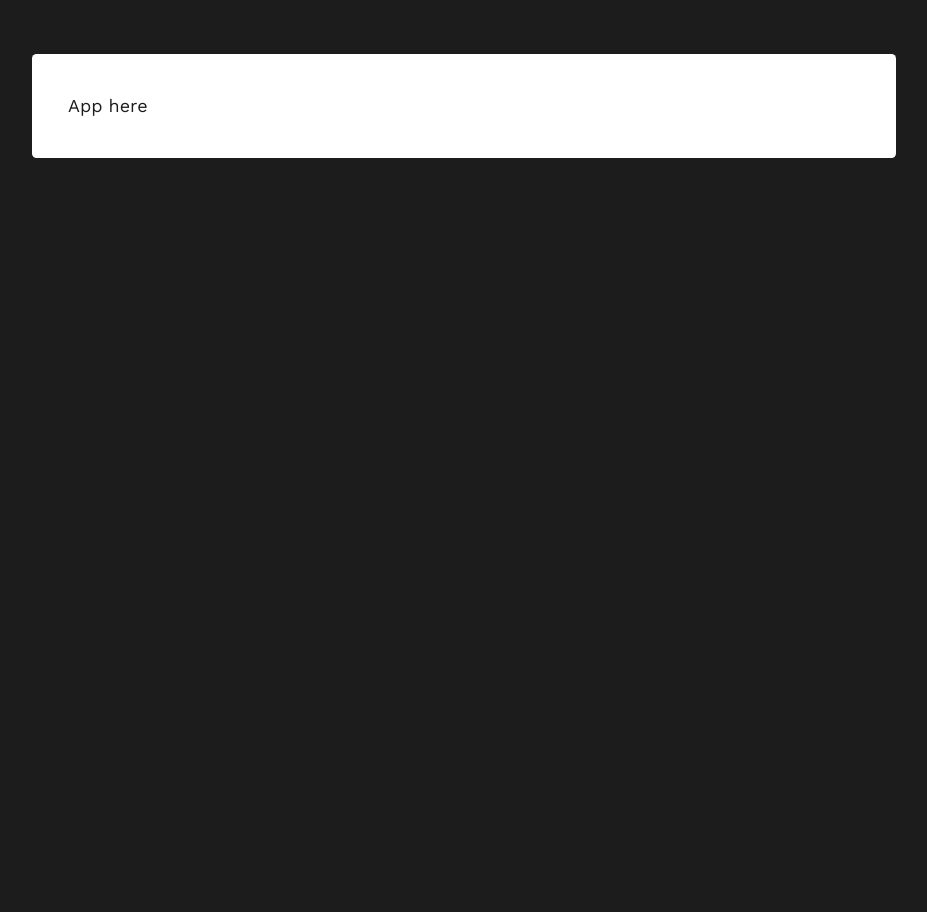
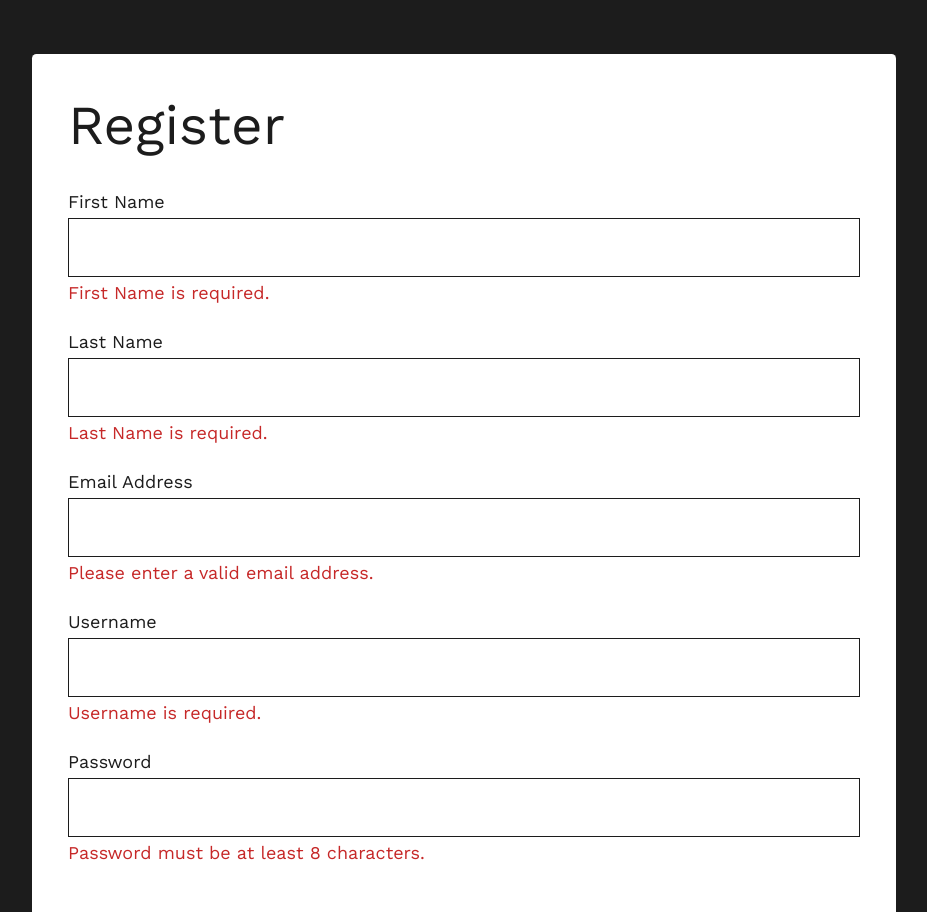
Before and after one commit to jdmoyers/sampleform, a React (Create React App) app: page / in a window 1280 px wide. Shown: the top 912 px of the page, without its empty margins (176-1103 px from the left). Before the commit the page ends 800 px from the top, so only its background shows below. Built offline with nearby package versions, Linux system fonts and the light colour scheme.

Commit message:
Stopping for the night. General code done

```diff
--- a/src/App.tsx
+++ b/src/App.tsx
@@ -1,14 +1,15 @@
 import { FC } from 'react';
 import { ThemeProvider } from '@emotion/react';
-import Box from './Components/Box';
+
 import { lightTheme } from './theme';
 import GlobalStyles from './GlobalStyles';
+import Register from './Pages/Register';
 
 const App: FC = () => {
   return (
     <ThemeProvider theme={lightTheme}>
       <GlobalStyles />
-      <Box>App here</Box>
+      <Register />
     </ThemeProvider>
   );
 };
--- a/src/Components/Button.tsx
+++ b/src/Components/Button.tsx
@@ -1,7 +1,22 @@
 import styled from '@emotion/styled';
 
-const Button = styled.button`
-  border: 1px solid black;
-`;
+const Button = styled.button(({ theme }) => {
+  const { breakpoints, colors, sizes, typography } = theme;
+
+  return `
+    background-color: ${colors.primary.regular};
+    border: 1px solid ${colors.primary.dark};
+    color: ${colors.text.onPrimary.regular};
+    font-size: ${typography.size.sm};
+    font-weight: ${typography.weight.regular};
+    padding: ${sizes.space.xs} ${sizes.space.md};
+    text-transform: uppercase;
+
+    @media screen and (min-width: ${breakpoints.md}) {
+      font-size: ${typography.size.reg};
+      padding: ${sizes.space.sm} ${sizes.space.lg};
+    }
+  `;
+});
 
 export default Button;
--- /dev/null
+++ b/src/Components/ButtonRow.tsx
@@ -0,0 +1,14 @@
+import styled from '@emotion/styled';
+
+const ButtonRow = styled.div(({ theme }) => {
+  const { sizes } = theme;
+
+  return `
+    display: flex;
+    flex-flow: row nowrap;
+    justify-content: center;
+    padding: ${sizes.space.lg} 0;
+  `;
+});
+
+export default ButtonRow;
--- /dev/null
+++ b/src/Components/FormField.tsx
@@ -0,0 +1,40 @@
+import { FC, ChangeEvent } from 'react';
+import InputRow from './InputRow';
+import InputText from './InputText';
+import Label from './Label';
+import ValidationMessage from './ValidationMessage';
+
+interface FormInput {
+  name: string;
+  value: string;
+  errorMessage: string | boolean;
+  valid: boolean;
+  label: string;
+  type: 'number' | 'text' | 'email' | 'password';
+  required: boolean;
+  changeHandler: (event: ChangeEvent<HTMLInputElement>) => void;
+}
+
+const FormField: FC<{ fieldData: FormInput }> = ({ fieldData }) => {
+  return (
+    <InputRow>
+      <Label htmlFor={`${fieldData.name}`}>{fieldData.label}</Label>
+
+      <InputText
+        type={`${fieldData.type}`}
+        name={`${fieldData.name}`}
+        id={`${fieldData.name}`}
+        aria-describedby={fieldData.valid ? `${fieldData.name}Validation` : undefined}
+        value={fieldData.value}
+        required={fieldData.required}
+        onChange={fieldData.changeHandler}
+      />
+
+      <ValidationMessage id={`${fieldData.name}Validation`}>
+        {fieldData.valid && fieldData.errorMessage}
+      </ValidationMessage>
+    </InputRow>
+  );
+};
+
+export default FormField;
--- /dev/null
+++ b/src/Components/InputRow.tsx
@@ -0,0 +1,18 @@
+import styled from '@emotion/styled';
+
+const InputRow = styled.div(({ theme }) => {
+  const { breakpoints, sizes } = theme;
+
+  return `
+    display: flex;
+    flex-flow: column nowrap;
+    justify-content: flex-start;
+    margin: 0 0 ${sizes.space.xs};
+
+    @media screen and (min-width: ${breakpoints.md}) {
+      margin: 0 0 ${sizes.space.sm};
+    }
+  `;
+});
+
+export default InputRow;
--- /dev/null
+++ b/src/Components/InputText.tsx
@@ -0,0 +1,24 @@
+import styled from '@emotion/styled';
+import { InputHTMLAttributes } from 'react';
+
+export interface IInputText extends InputHTMLAttributes<HTMLInputElement> {
+  type: 'text' | 'email' | 'password' | 'number';
+}
+
+const InputText = styled.input<IInputText>(({ theme }) => {
+  const { breakpoints, colors, sizes, typography } = theme;
+
+  return `
+    border: 1px solid ${colors.text.onSurface};
+    font-size: ${typography.size.sm};
+    padding: ${sizes.space.xs};
+    width: 100%;
+
+    @media screen and (min-width: ${breakpoints.md}) {
+      font-size: ${typography.size.reg};
+      padding: ${sizes.space.sm};
+    }
+  `;
+});
+
+export default InputText;
--- /dev/null
+++ b/src/Components/Label.tsx
@@ -0,0 +1,12 @@
+import styled from '@emotion/styled';
+
+const Label = styled.label(({ theme }) => {
+  const { typography } = theme;
+
+  return `
+    color: inherit;
+    font-size: ${typography.size.reg};
+  `;
+});
+
+export default Label;
--- /dev/null
+++ b/src/Components/ValidationMessage.tsx
@@ -0,0 +1,18 @@
+import styled from '@emotion/styled';
+
+const ValidationMessage = styled.div(({ theme }) => {
+  const { breakpoints, colors, typography } = theme;
+
+  return `
+    color: ${colors.error};
+    font-size: ${typography.size.sm};
+    min-height: 1.4rem;
+
+    @media screen and (min-width: ${breakpoints.md}) {
+      font-size: ${typography.size.reg};
+      min-height: 1.75rem;
+    }
+  `;
+});
+
+export default ValidationMessage;
--- /dev/null
+++ b/src/Pages/Register.tsx
@@ -0,0 +1,114 @@
+import { FC, FormEvent, ChangeEvent, useState } from 'react';
+import Box from '../Components/Box';
+import Button from '../Components/Button';
+import ButtonRow from '../Components/ButtonRow';
+import FormField from '../Components/FormField';
+import { validateField } from '../Utils/validateField';
+
+const Register: FC = () => {
+  const initialState = {
+    firstName: { value: '', valid: true },
+    lastName: { value: '', valid: true },
+    email: { value: '', valid: true },
+    username: { value: '', valid: true },
+    password: { value: '', valid: true },
+  };
+
+  const [formState, setFormState] = useState(initialState);
+
+  const changeHandler = (event: ChangeEvent<HTMLInputElement>): void => {
+    console.log('event', event);
+
+    const { name, value, type } = event.target;
+
+    if (!validateField(type, value)) {
+      setFormState({ ...formState, [name]: { value, valid: true } });
+    } else {
+      setFormState({ ...formState, [name]: { value, valid: false } });
+    }
+  };
+
+  const submitHandler = (event: FormEvent<HTMLFormElement>) => {
+    event.preventDefault();
+    if (formState.firstName.value) console.log('formState', formState);
+  };
+
+  return (
+    <Box>
+      <h1>Register</h1>
+
+      <form id="register" onSubmit={submitHandler}>
+        <FormField
+          fieldData={{
+            name: 'firstName',
+            label: 'First Name',
+            type: 'text',
+            value: formState.firstName.value,
+            required: true,
+            errorMessage: 'First Name is required.',
+            valid: formState.firstName.valid,
+            changeHandler,
+          }}
+        />
+
+        <FormField
+          fieldData={{
+            name: 'lastName',
+            label: 'Last Name',
+            type: 'text',
+            value: formState.lastName.value,
+            required: true,
+            errorMessage: 'Last Name is required.',
+            valid: formState.lastName.valid,
+            changeHandler,
+          }}
+        />
+
+        <FormField
+          fieldData={{
+            name: 'email',
+            label: 'Email Address',
+            type: 'email',
+            value: formState.email.value,
+            required: true,
+            errorMessage: 'Please enter a valid email address.',
+            valid: formState.email.valid,
+            changeHandler,
+          }}
+        />
+
+        <FormField
+          fieldData={{
+            name: 'username',
+            label: 'Username',
+            type: 'text',
+            value: formState.username.value,
+            required: true,
+            errorMessage: 'Username is required.',
+            valid: formState.username.valid,
+            changeHandler,
+          }}
+        />
+
+        <FormField
+          fieldData={{
+            name: 'password',
+            label: 'Password',
+            type: 'password',
+            value: formState.password.value,
+            required: true,
+            errorMessage: 'Password must be at least 8 characters.',
+            valid: formState.password.valid,
+            changeHandler,
+          }}
+        />
+
+        <ButtonRow>
+          <Button type="submit">Register</Button>
+        </ButtonRow>
+      </form>
+    </Box>
+  );
+};
+
+export default Register;
--- /dev/null
+++ b/src/Utils/validateField.ts
@@ -0,0 +1,25 @@
+export const validateField = (type: string, value: string): boolean => {
+  switch (type) {
+    case 'text': {
+      if (!value.length) {
+        return false;
+      }
+
+      return true;
+    }
+    case 'email': {
+      if (!value.match(/^([\w.%+-]+)@([\w-]+\.)+([\w]{2,})$/i)) {
+        return false;
+      }
+
+      return true;
+    }
+    case 'password': {
+      if (value.length < 8) {
+        return false;
+      }
+      return true;
+    }
+  }
+  return true;
+};
--- a/src/theme/sizes.ts
+++ b/src/theme/sizes.ts
@@ -16,7 +16,8 @@ export interface Sizes {
 
 export const sizes = {
   space: {
-    xs: '0.5rem',
+    xxs: '0.5rem',
+    xs: '0.75rem',
     sm: '1rem',
     md: '1.38rem',
     lg: '1.5rem',
```
